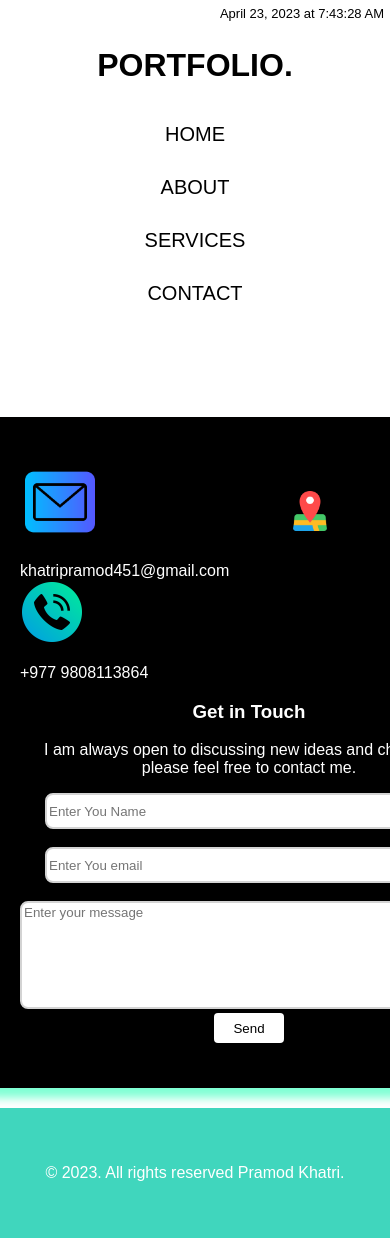
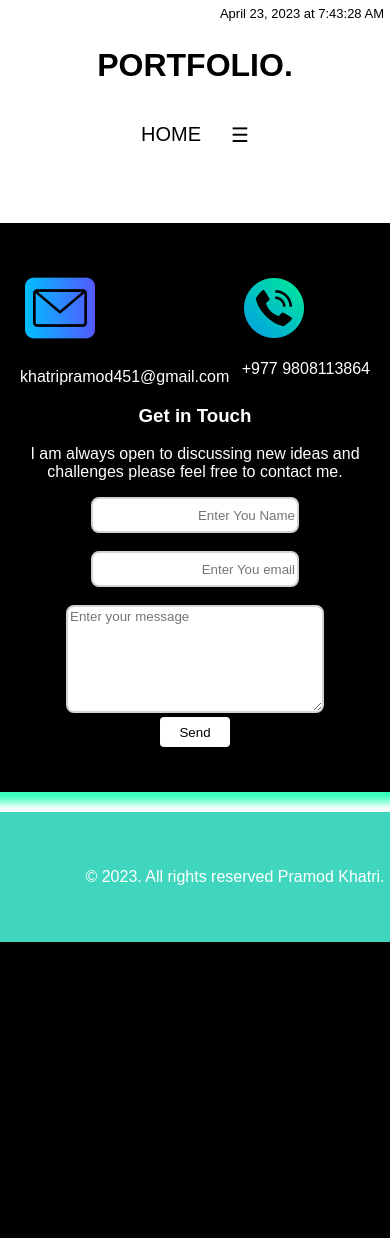
Before and after one commit to khatripramod/np-web, a PHP site: page / in a window 390 px wide; the page is wider, and only the part inside the window is pictured. After the commit the page ends 942 px from the top of that part, so only its background shows below. Run offline with PHP 8.4, Linux system fonts and the light colour scheme.

Commit message:
Add files via upload

```diff
--- a/index.html
+++ b/index.html
@@ -15,23 +15,33 @@
 		<h1 id="welcome">PORTFOLIO.</h1>
 		</div>
 	</header>
+	<div class="navbar" id="myNavbar">
+		<a href="#home" class="active">HOME</a>
+		<a href="#about">ABOUT</a>
+		<a href="#services">SERVICES</a>
+		<a href="#contact">CONTACT</a>
+		<a href="javascript:void(0);" class="icon" onclick="myFunction()">&#9776;</a>
+	  </div>
 
-	<nav class="navbar">
-		<a href="#">HOME</a>
-		<a href="#">ABOUT</a>
-		<a href="#">SERVICES</a>
-		<a href="#contact">CONTACT</a>
-	</nav>
-	<br>
-	<br>
+	  <script>
+		/* Toggle between adding and removing the "responsive" class to topnav when the user clicks on the icon */
+		function myFunction() {
+		  var x = document.getElementById("myNavbar");
+		  if (x.className === "navbar") {
+			x.className += " responsive";
+		  } else {
+			x.className = "navbar";
+		  }
+		}
+	  </script>
+
 	<section>
 
 	</section>
 <section>
 		<div class="container">
-				<div><img src="gmail.png" class="icon" >khatripramod451@gmail.com</div>
-				<div><img src="location.png" class="icon"></div>
-				<div><img src="phone.png" class="icon">+977 9808113864</div>
+				<div><img src="gmail.png" class="icons" >khatripramod451@gmail.com </div>
+				<div><img src="phone.png" class="icons">+977 9808113864</div>
 			<form id="contact">
 			<h3>Get in Touch</h3>
 			<p>I am always open to discussing new ideas and challenges please feel free to contact me.</p>
--- a/style.css
+++ b/style.css
@@ -24,20 +24,38 @@ body {
     justify-content: center;
     align-items: center;
     font-weight: 500;
+    overflow: hidden;
 }
-nav a {
-    color: #000000;
+
+  /* Navigation links */
+  .navbar a {
+    float: left;
+    color:black;
+    text-align: center;
     padding: 10px;
+    text-decoration: none;
     font-size: 20px;
-    text-decoration:none;
-    text-transform: uppercase;
     margin: 10px;
-}
-a.active,a:hover{
+  }
+
+
+  /* Change color on hover */
+  .navbar a:hover {
+    background-color: #ddd;
+    color: red;
+    box-shadow: inset 20px 15px 15px 15px #52eecf;
+    border-radius: 9px;
+    transition: ease-out 0.3s;
+    outline: none;
+  }
+
+  /* Active/current link */
+  .navbar a.active ,a:hover {
+    background-color: transparent;
     transition: .5s;
     cursor: pointer;
-    color: rgb(255, 0, 0);
-}
+    color: rgb(0, 0, 0);
+  }
 section {
     padding: 20px;
     text-align: center;
@@ -71,7 +89,7 @@ footer {
     color: #ffffff;
     padding: 45px;
     border-radius: 10px;
-    box-shadow: 10px 10px 10px aquamarine;
+    box-shadow: 10px 10px 10px rgb(50, 255, 187);
     display: flex;
     flex-wrap: wrap;
     justify-content: space-between;
@@ -108,27 +126,27 @@ textarea{
     cursor: pointer;
     color: gold;
 }
-.icon{
+.icons{
         max-height: 80px;
         display:block;
         cursor: pointer;
     }
-    .icon{
+    .icons{
         transform: scale(1);
         transition: 00.3s ease-in-out;
     }
-    .icon:hover{
+    .icons:hover{
         transform: scale(0.5);
 }
 .email{
     text-align: center;
 }
+.icon{
+    display: none;
+}
 
-@media only screen and (max-width: 600px) {
-    .navbar {
-        flex-direction: column;
-    }
-    nav a {
+@media only screen and (max-width: 500px) {
+    .navbar a {
         margin: 5px;
     }
     section {
@@ -148,4 +166,46 @@ textarea{
         bottom: 0;
         right: 0;
     }
-}
+    .txt{
+        background: white;
+        border: 2px solid lightgrey;
+        border-radius: 8px;
+        width: 200px;
+        height: 30px;
+        text-align: right;
+    }
+    textarea{
+        background: white;
+        border: 2px solid lightgrey;
+        border-radius: 8px;
+        width: 250px;
+        height: 100px;
+    }
+    footer {
+        background-color: #40d6bd;
+        color: #fff;
+        padding: 40px;
+        text-align: center;
+        width:100%;
+    }
+    .navbar a:not(:first-child) {display: none;}
+      .navbar a.right {
+        float: none;
+        display: block;
+      }
+      .navbar a.icon {
+        float: right;
+        display: block;
+      }
+      .navbar.responsive {position: relative;}
+      .navbar.responsive .icon {
+        position: absolute;
+        right: 0;
+        top: 0;
+      }
+      .navbar.responsive a {
+        float: none;
+        display: block;
+        text-align: left;
+      }
+    }
```
